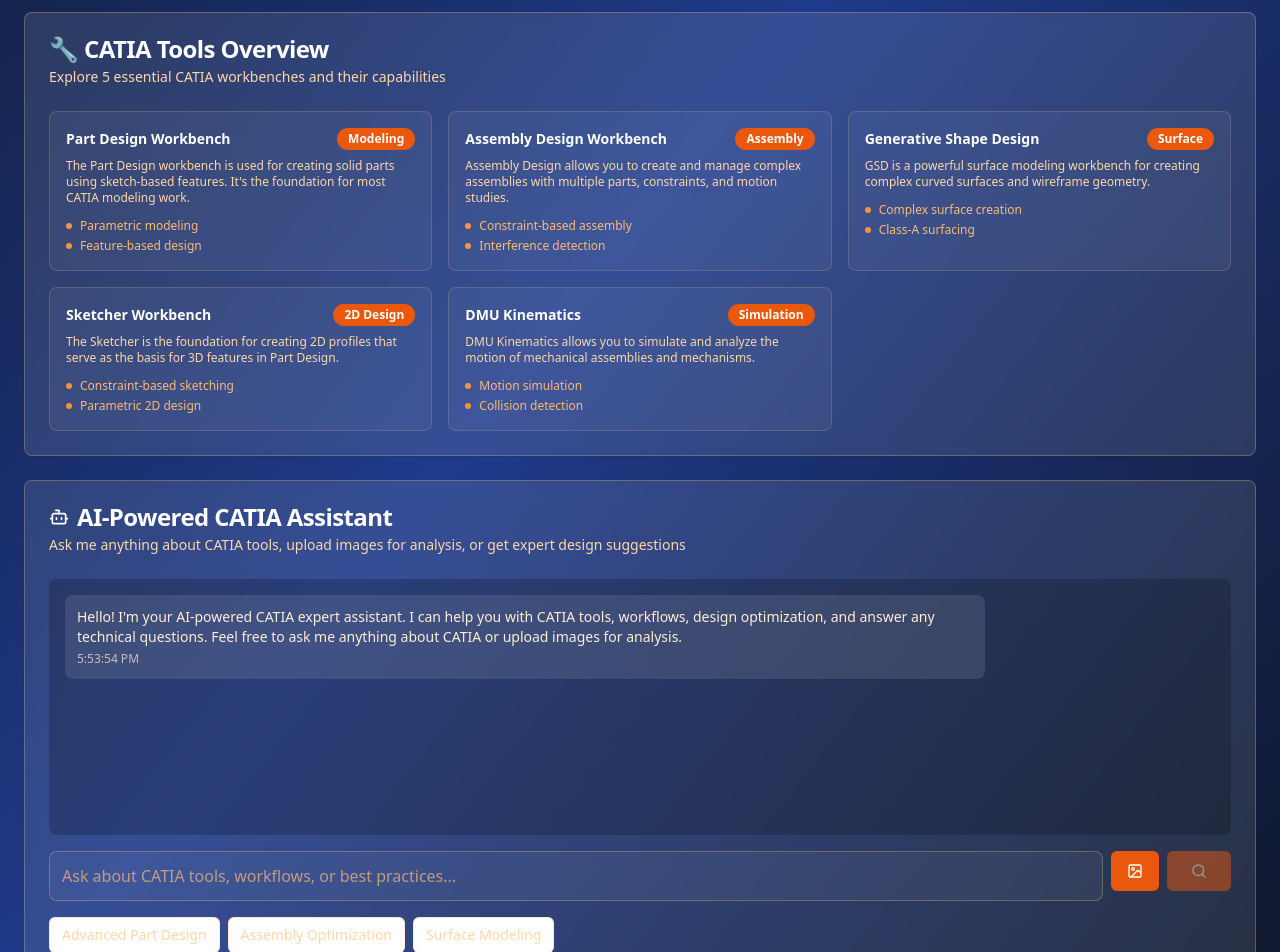
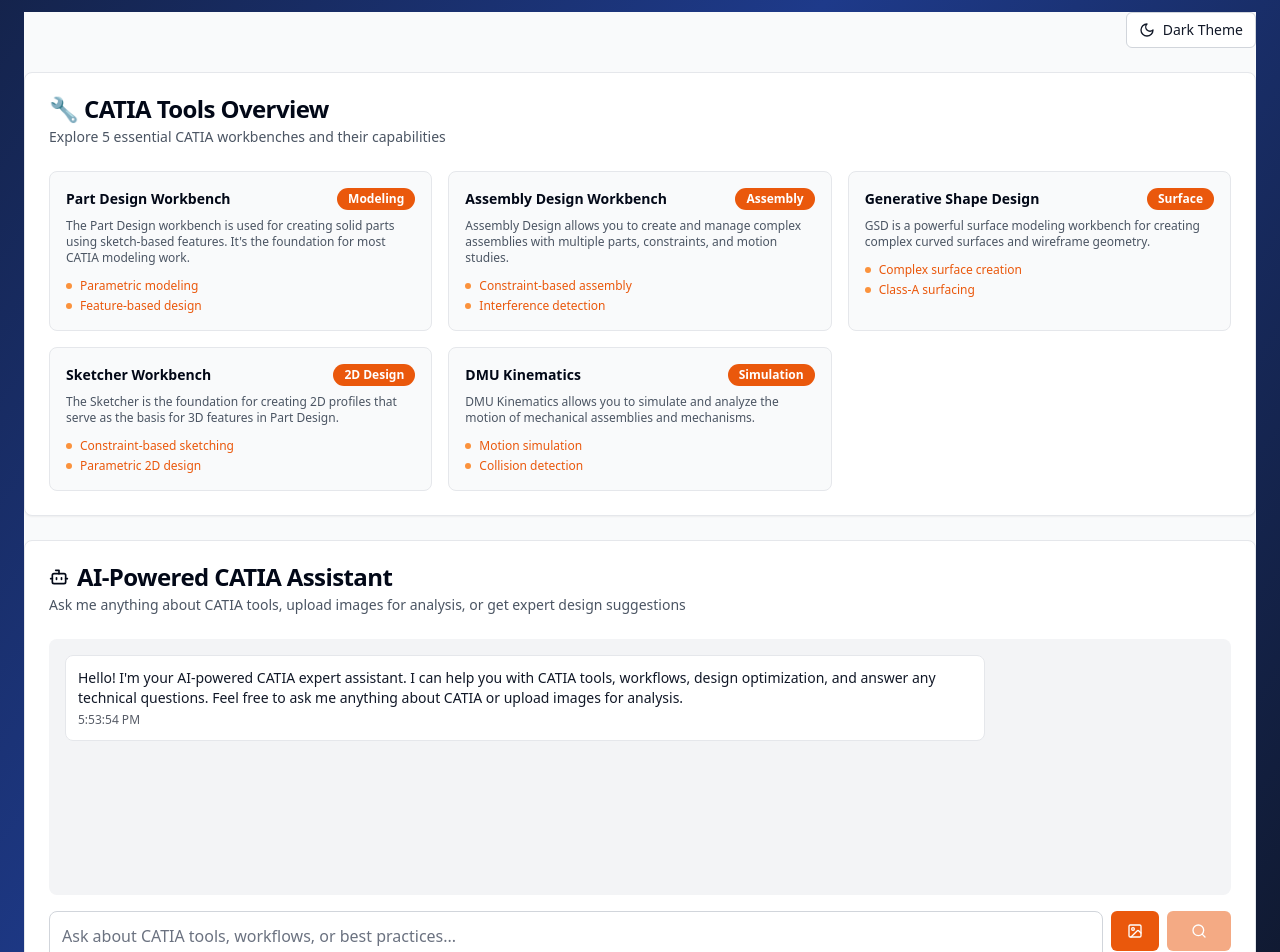
Before and after one commit to Valavoju/car-shape-optimizer, a React (Vite) app: page / in a window 1280 px wide. Shown: the part 600-1552 px from the top of the page. Built offline with nearby package versions, Linux system fonts and the light colour scheme.

Commit message:
feat: Implement theme selection and Gemini API key
- Integrated the provided Gemini API key.
- Added light and dark theme options with a theme selection control.
- Removed the blue background.

```diff
--- a/src/components/CatiaCopilot.tsx
+++ b/src/components/CatiaCopilot.tsx
@@ -4,7 +4,7 @@ import { Card, CardContent, CardDescription, CardHeader, CardTitle } from '@/com
 import { Button } from '@/components/ui/button';
 import { Badge } from '@/components/ui/badge';
 import { Input } from '@/components/ui/input';
-import { Search, Upload, Image, Bot } from 'lucide-react';
+import { Search, Upload, Image, Bot, Sun, Moon } from 'lucide-react';
 
 interface CatiaMessage {
   id: string;
@@ -72,10 +72,11 @@ const CatiaCopilot = () => {
   const [inputMessage, setInputMessage] = useState('');
   const [selectedTool, setSelectedTool] = useState<CatiaTool | null>(null);
   const [isLoading, setIsLoading] = useState(false);
+  const [isDarkTheme, setIsDarkTheme] = useState(false);
   const fileInputRef = useRef<HTMLInputElement>(null);
 
-  // Internal API key - in production, this should come from environment variables
-  const INTERNAL_GEMINI_API_KEY = "YOUR_GEMINI_API_KEY_HERE";
+  // Your Gemini API key
+  const INTERNAL_GEMINI_API_KEY = "AIzaSyB1IsMsk-0_Q-eu1ZTP8ORYsgeslzdrSrw";
 
   const callGeminiAPI = async (prompt: string): Promise<string> => {
     try {
@@ -169,15 +170,44 @@ const CatiaCopilot = () => {
     setInputMessage(message);
   };
 
+  const themeClasses = isDarkTheme
+    ? 'bg-gray-900 text-white'
+    : 'bg-gray-50 text-gray-900';
+
+  const cardClasses = isDarkTheme
+    ? 'bg-gray-800 border-gray-700'
+    : 'bg-white border-gray-200';
+
+  const accentClasses = isDarkTheme
+    ? 'text-orange-300'
+    : 'text-orange-600';
+
+  const mutedClasses = isDarkTheme
+    ? 'text-gray-300'
+    : 'text-gray-600';
+
   return (
-    <div className="space-y-6">
+    <div className={`space-y-6 ${themeClasses}`}>
+      {/* Theme Toggle */}
+      <div className="flex justify-end">
+        <Button
+          onClick={() => setIsDarkTheme(!isDarkTheme)}
+          variant="outline"
+          size="sm"
+          className={`${isDarkTheme ? 'border-gray-600 hover:bg-gray-700' : 'border-gray-300 hover:bg-gray-100'}`}
+        >
+          {isDarkTheme ? <Sun className="h-4 w-4" /> : <Moon className="h-4 w-4" />}
+          {isDarkTheme ? 'Light' : 'Dark'} Theme
+        </Button>
+      </div>
+
       {/* CATIA Tools Overview */}
-      <Card className="bg-white/10 border-orange-300/30 backdrop-blur-sm">
+      <Card className={cardClasses}>
         <CardHeader>
-          <CardTitle className="text-white flex items-center gap-2">
+          <CardTitle className="flex items-center gap-2">
             🔧 CATIA Tools Overview
           </CardTitle>
-          <CardDescription className="text-orange-200">
+          <CardDescription className={mutedClasses}>
             Explore 5 essential CATIA workbenches and their capabilities
           </CardDescription>
         </CardHeader>
@@ -186,21 +216,25 @@ const CatiaCopilot = () => {
             {CATIA_TOOLS.map((tool, index) => (
               <div
                 key={index}
-                className="p-4 rounded-lg bg-white/5 border border-orange-300/20 hover:bg-white/10 transition-colors cursor-pointer"
+                className={`p-4 rounded-lg border hover:shadow-md transition-all cursor-pointer ${
+                  isDarkTheme
+                    ? 'bg-gray-700 border-gray-600 hover:bg-gray-600'
+                    : 'bg-gray-50 border-gray-200 hover:bg-gray-100'
+                }`}
                 onClick={() => handleToolSelection(tool)}
               >
                 <div className="flex items-center justify-between mb-2">
-                  <h4 className="font-semibold text-white text-sm">{tool.name}</h4>
+                  <h4 className="font-semibold text-sm">{tool.name}</h4>
                   <Badge className="bg-orange-600 text-white text-xs">
                     {tool.category}
                   </Badge>
                 </div>
-                <p className="text-orange-200 text-xs mb-3">{tool.description}</p>
+                <p className={`text-xs mb-3 ${mutedClasses}`}>{tool.description}</p>
                 <div className="space-y-1">
                   {tool.benefits.slice(0, 2).map((benefit, idx) => (
                     <div key={idx} className="flex items-center gap-2">
                       <div className="w-1.5 h-1.5 bg-orange-400 rounded-full"></div>
-                      <span className="text-orange-300 text-xs">{benefit}</span>
+                      <span className={`text-xs ${accentClasses}`}>{benefit}</span>
                     </div>
                   ))}
                 </div>
@@ -211,19 +245,21 @@ const CatiaCopilot = () => {
       </Card>
 
       {/* AI Chat Interface */}
-      <Card className="bg-white/10 border-orange-300/30 backdrop-blur-sm">
+      <Card className={cardClasses}>
         <CardHeader>
-          <CardTitle className="text-white flex items-center gap-2">
+          <CardTitle className="flex items-center gap-2">
             <Bot className="h-5 w-5" />
             AI-Powered CATIA Assistant
           </CardTitle>
-          <CardDescription className="text-orange-200">
+          <CardDescription className={mutedClasses}>
             Ask me anything about CATIA tools, upload images for analysis, or get expert design suggestions
           </CardDescription>
         </CardHeader>
         <CardContent>
           {/* Messages */}
-          <div className="h-64 overflow-y-auto mb-4 space-y-3 bg-black/20 rounded-lg p-4">
+          <div className={`h-64 overflow-y-auto mb-4 space-y-3 rounded-lg p-4 ${
+            isDarkTheme ? 'bg-gray-900' : 'bg-gray-100'
+          }`}>
             {messages.map((message) => (
               <div
                 key={message.id}
@@ -232,7 +268,9 @@ const CatiaCopilot = () => {
                 <div className={`max-w-[80%] p-3 rounded-lg ${
                   message.type === 'user'
                     ? 'bg-orange-600 text-white'
-                    : 'bg-white/10 text-orange-100'
+                    : isDarkTheme
+                      ? 'bg-gray-700 text-gray-100'
+                      : 'bg-white text-gray-900 border border-gray-200'
                 }`}>
                   {message.image && (
                     <img
@@ -250,7 +288,9 @@ const CatiaCopilot = () => {
             ))}
             {isLoading && (
               <div className="flex justify-start">
-                <div className="bg-white/10 text-orange-100 max-w-[80%] p-3 rounded-lg">
+                <div className={`max-w-[80%] p-3 rounded-lg ${
+                  isDarkTheme ? 'bg-gray-700 text-gray-100' : 'bg-white text-gray-900 border border-gray-200'
+                }`}>
                   <div className="flex items-center gap-2">
                     <div className="animate-spin rounded-full h-4 w-4 border-b-2 border-orange-400"></div>
                     <p className="text-sm">AI is thinking...</p>
@@ -268,7 +308,11 @@ const CatiaCopilot = () => {
               onChange={(e) => setInputMessage(e.target.value)}
               onKeyPress={(e) => e.key === 'Enter' && !isLoading && handleSendMessage()}
               placeholder="Ask about CATIA tools, workflows, or best practices..."
-              className="flex-1 p-3 rounded-lg bg-white/5 border border-orange-300/30 text-white placeholder-orange-300/70 focus:outline-none focus:ring-2 focus:ring-orange-500"
+              className={`flex-1 p-3 rounded-lg border focus:outline-none focus:ring-2 focus:ring-orange-500 ${
+                isDarkTheme
+                  ? 'bg-gray-700 border-gray-600 text-white placeholder-gray-400'
+                  : 'bg-white border-gray-300 text-gray-900 placeholder-gray-500'
+              }`}
               disabled={isLoading}
             />
             <input
@@ -300,7 +344,11 @@ const CatiaCopilot = () => {
               variant="outline"
               size="sm"
               onClick={() => setInputMessage("What are the advanced features of Part Design workbench?")}
-              className="border-orange-300/30 text-orange-200 hover:bg-orange-600/20"
+              className={`${
+                isDarkTheme
+                  ? 'border-gray-600 text-gray-300 hover:bg-gray-700'
+                  : 'border-gray-300 text-gray-600 hover:bg-gray-100'
+              }`}
               disabled={isLoading}
             >
               Advanced Part Design
@@ -309,7 +357,11 @@ const CatiaCopilot = () => {
               variant="outline"
               size="sm"
               onClick={() => setInputMessage("How do I optimize assembly performance in CATIA?")}
-              className="border-orange-300/30 text-orange-200 hover:bg-orange-600/20"
+              className={`${
+                isDarkTheme
+                  ? 'border-gray-600 text-gray-300 hover:bg-gray-700'
+                  : 'border-gray-300 text-gray-600 hover:bg-gray-100'
+              }`}
               disabled={isLoading}
             >
               Assembly Optimization
@@ -318,7 +370,11 @@ const CatiaCopilot = () => {
               variant="outline"
               size="sm"
               onClick={() => setInputMessage("Best practices for surface modeling workflow")}
-              className="border-orange-300/30 text-orange-200 hover:bg-orange-600/20"
+              className={`${
+                isDarkTheme
+                  ? 'border-gray-600 text-gray-300 hover:bg-gray-700'
+                  : 'border-gray-300 text-gray-600 hover:bg-gray-100'
+              }`}
               disabled={isLoading}
             >
               Surface Modeling
@@ -329,9 +385,9 @@ const CatiaCopilot = () => {
 
       {/* Tool Detail Modal */}
       {selectedTool && (
-        <Card className="bg-white/10 border-orange-300/30 backdrop-blur-sm">
+        <Card className={cardClasses}>
           <CardHeader>
-            <CardTitle className="text-white">{selectedTool.name}</CardTitle>
+            <CardTitle>{selectedTool.name}</CardTitle>
             <Badge className="bg-orange-600 text-white w-fit">
               {selectedTool.category}
             </Badge>
@@ -339,20 +395,20 @@ const CatiaCopilot = () => {
           <CardContent>
             <div className="space-y-4">
               <div>
-                <h4 className="text-orange-300 font-semibold mb-2">Description</h4>
-                <p className="text-orange-100 text-sm">{selectedTool.description}</p>
+                <h4 className={`font-semibold mb-2 ${accentClasses}`}>Description</h4>
+                <p className="text-sm">{selectedTool.description}</p>
               </div>
               <div>
-                <h4 className="text-orange-300 font-semibold mb-2">Usage</h4>
-                <p className="text-orange-100 text-sm">{selectedTool.usage}</p>
+                <h4 className={`font-semibold mb-2 ${accentClasses}`}>Usage</h4>
+                <p className="text-sm">{selectedTool.usage}</p>
               </div>
               <div>
-                <h4 className="text-orange-300 font-semibold mb-2">Key Benefits</h4>
+                <h4 className={`font-semibold mb-2 ${accentClasses}`}>Key Benefits</h4>
                 <ul className="space-y-1">
                   {selectedTool.benefits.map((benefit, idx) => (
                     <li key={idx} className="flex items-center gap-2">
                       <div className="w-2 h-2 bg-orange-400 rounded-full"></div>
-                      <span className="text-orange-100 text-sm">{benefit}</span>
+                      <span className="text-sm">{benefit}</span>
                     </li>
                   ))}
                 </ul>
```
